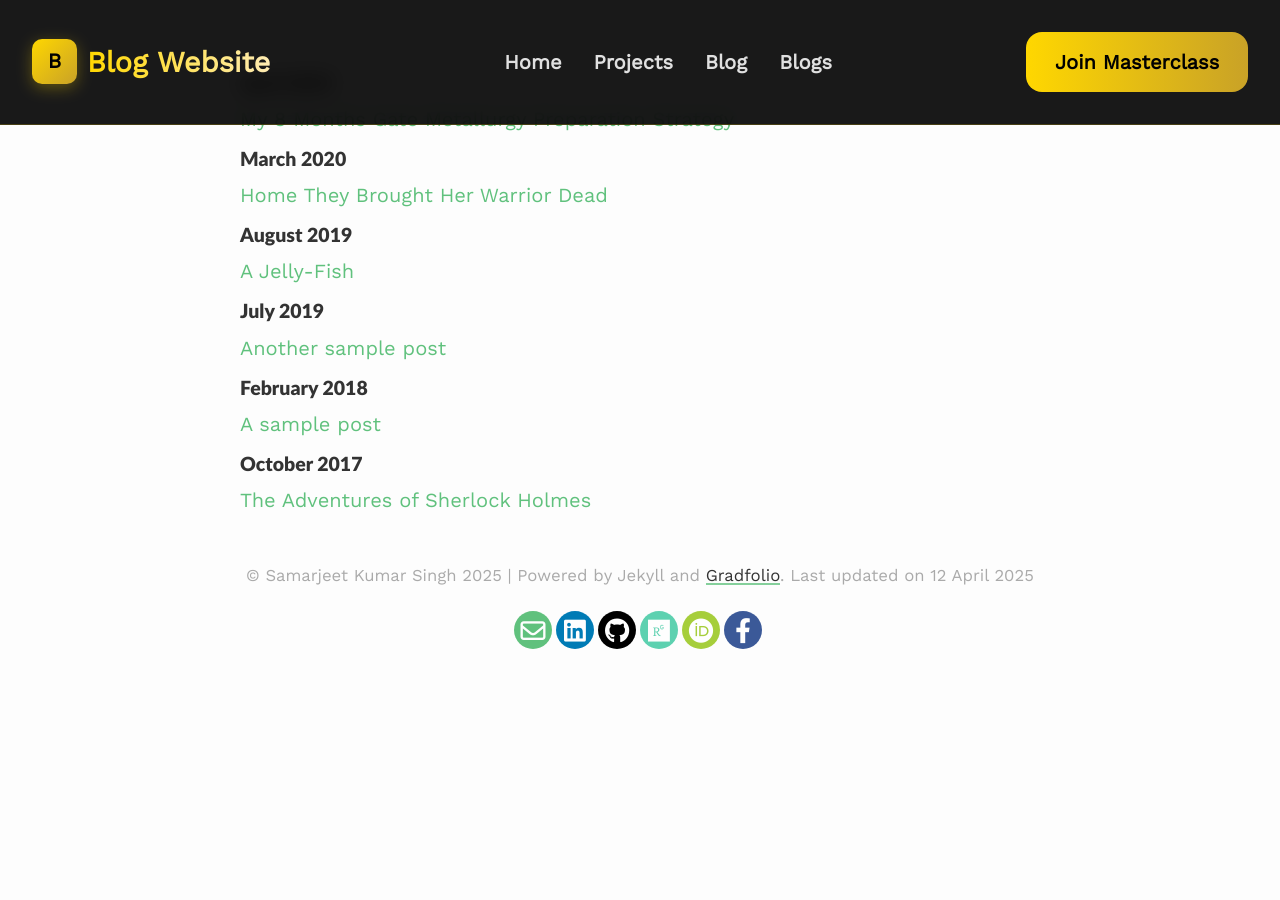
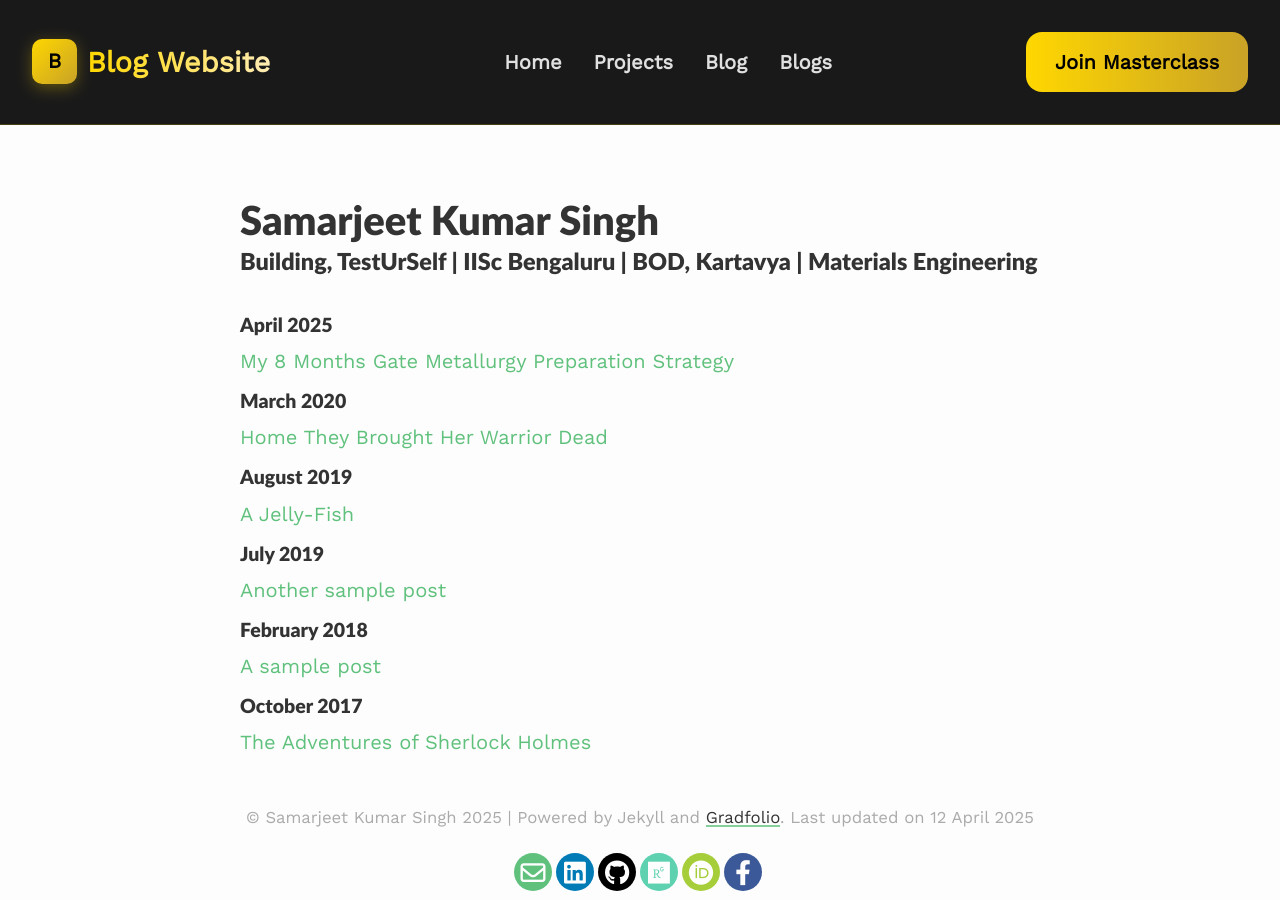
Before and after one commit to Samarjeetkumarsingh/Metallurgy, a Jekyll site: the page built from archive.html, in a window 1280 px wide and 900 px high. Built offline with Jekyll 4.4.1, drawn with Linux system fonts in a browser that asks for light colours.

Commit message:
Update navigation.html

```diff
--- a/_includes/navigation.html
+++ b/_includes/navigation.html
@@ -23,12 +23,7 @@
             --transition: all 0.4s cubic-bezier(0.25, 0.8, 0.25, 1);
             --section-padding: 120px;
         }
-        .post-headline{
-            display:none
-        }
-          .post-description{
-            display:none
-        }
+
         header {
             background: rgba(0, 0, 0, 0.9);
             backdrop-filter: blur(10px);
```
